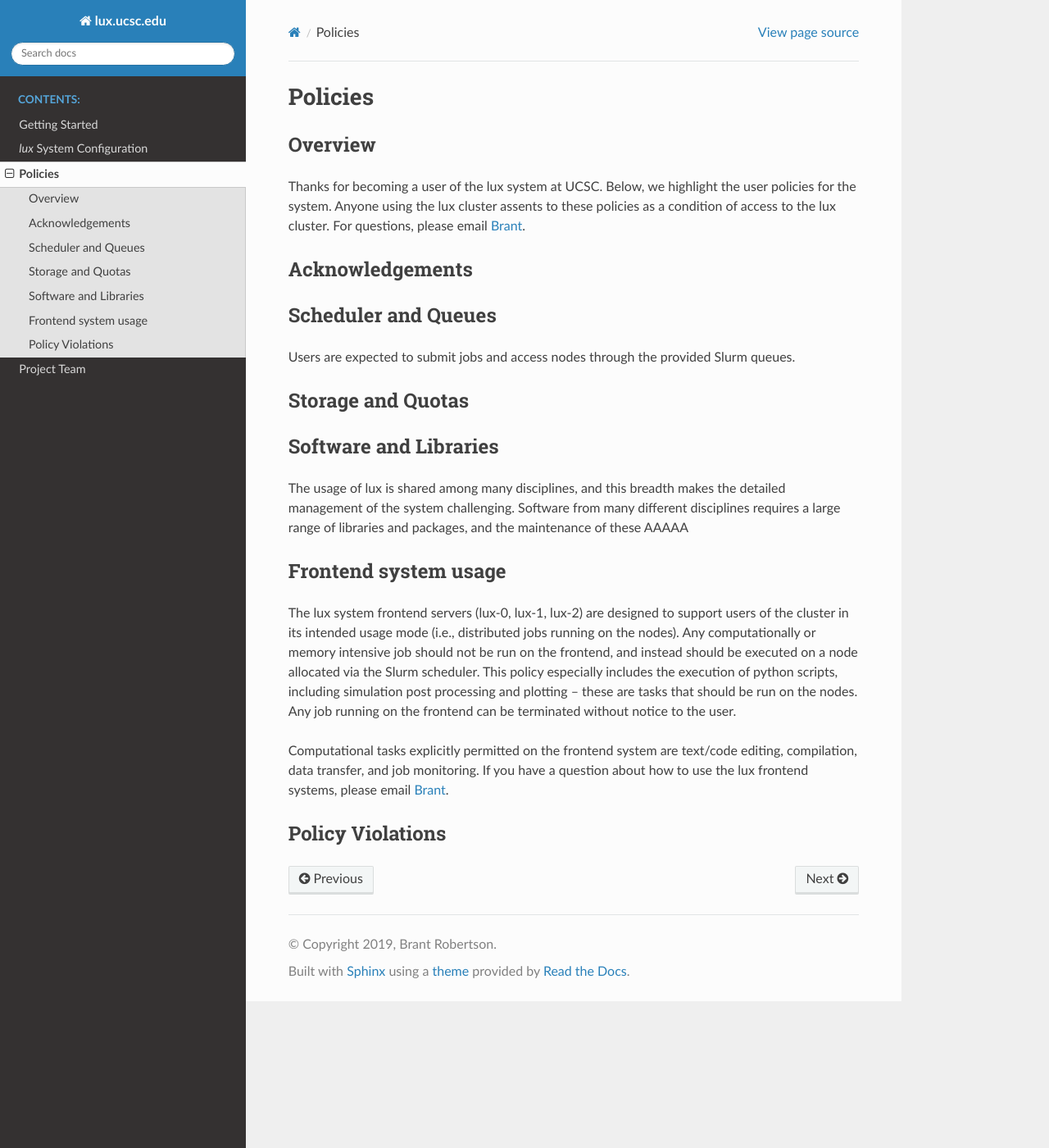
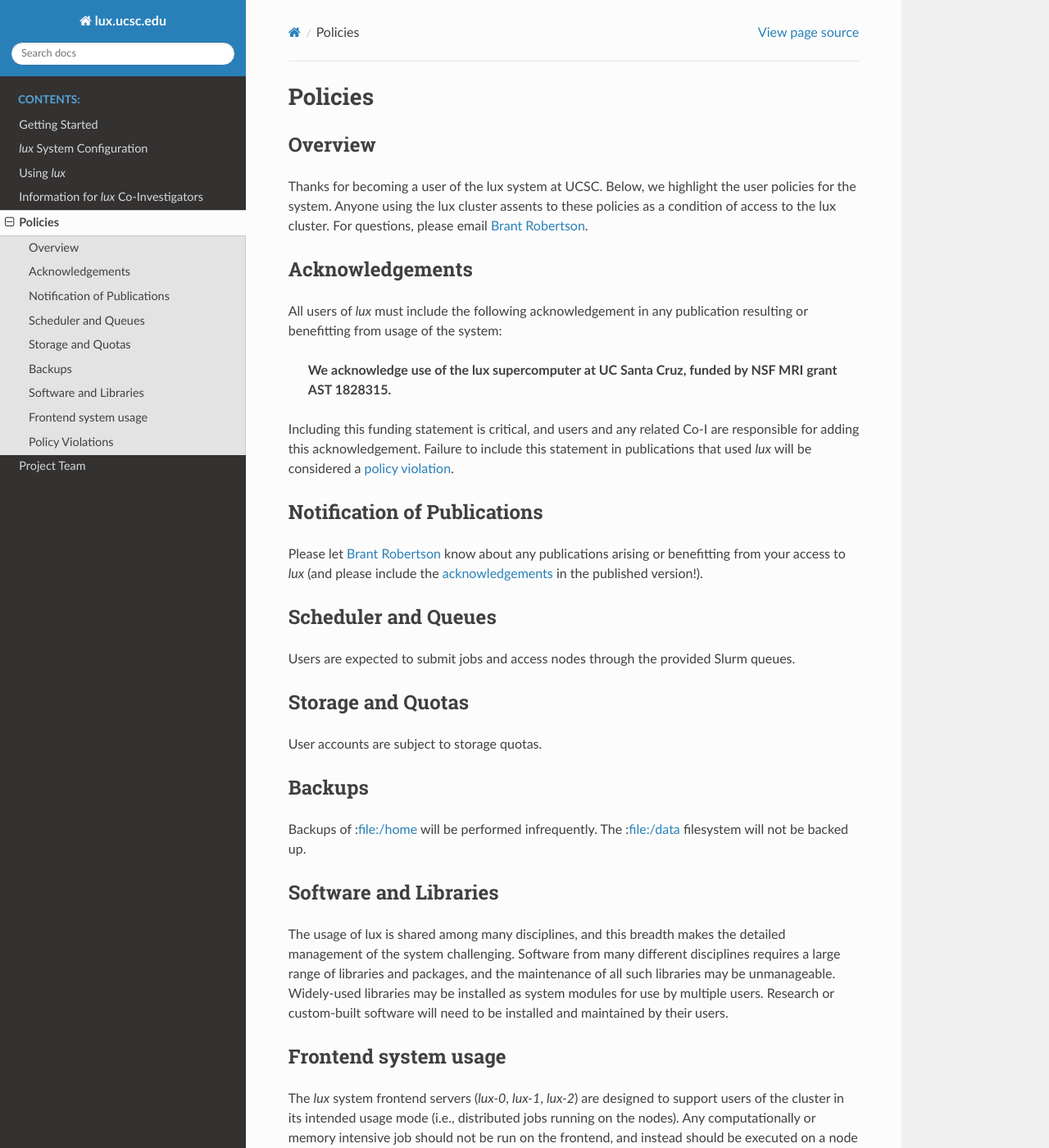
Before and after one commit to brantr/lux-website, a Sphinx documentation site: the page built from docs/source/policies.rst, in a window 1280 px wide and 1400 px high. Shown: the whole window at 82% size. Built offline with Sphinx 7.4.7 and the Read the Docs theme 2.0.0, drawn with Linux system fonts in a browser that asks for light colours; some of the changed text lies outside the part shown.

Commit message:
Added many policies, beginning user info.

```diff
--- /dev/null
+++ b/docs/source/coi_info.rst
@@ -0,0 +1,31 @@
+.. _email_brant: brant@ucsc.edu
+.. _getting_started: ../html/getting_started.html
+.. _using_lux: ../html/using_lux.html
+.. _sundry_accounts: ../html/getting_started.html#external_collaborators
+
+.. _coi_info:
+
+**************************************
+Information for *lux* Co-Investigators
+**************************************
+
+Group Management
+----------------
+
+Each Co-I on the *lux* project has an access group they can manage, which allows for you to enable access to your students, postdocs, and collaborators directly.
+
+For people with existing UCSC CruzID accounts, just follow the `Adding Users <adding_users_>`_ directions below to enable their access to *lux*. No intervention from ITS or Brant is needed, and you can manage your access group directly. These accounts share your resources, disk space, group accounting, etc.  Once you've enabled their access, just direct them to `Getting Started <getting_started_>`_ and `Using lux <using_lux>`_ for further information.
+
+For external collaborators without a UCSC CruzID account, you will need to request a sundry account (see more info `here <sundry_accounts_>`_). The sundry accounts will grant your collaborator a CruzID, but may only be authorized for one year at a time (renewable annually). As long as the sundry account is active and in your access group, your collaborator will be able to connect to *lux*. The sundry accounts will have the same resources as others in your access group. Also, please be sensitive to the ongoing UCSC-based research on *lux* and realize that enabling access to external competitors can reduce our institutional colleagues' competitive advantage.
+
+.. _adding_users:
+
+Adding Users
+------------
+Here are instructions for adding users to your *lux* access group:
+
+  * Log onto `cruzid.ucsc.edu <https://cruzid.ucsc.edu>`_ using your CruzID and Gold password.
+  * On the blue menu, click **Advanced->Group Management**.
+  * This should take you to the **Group Management** page, and you should see a group called **lux-[your last name]**.  Please click that link.
+  * You should now see **Manage Group - lux-[your last name]**. You can then click **+ Group Members** and add someone by name or CruzID.
+  * If you have questions or issues, please email `Brant <email_brant_>`_.
--- a/docs/source/index.rst
+++ b/docs/source/index.rst
@@ -18,6 +18,8 @@ The NSF-funded lux supercomputer at UC Santa Cruz will enable computational rese
 
    getting_started.rst
    system.rst
+   using_lux.rst
+   coi_info.rst
    policies.rst
    project.rst
 
--- a/docs/source/policies.rst
+++ b/docs/source/policies.rst
@@ -12,10 +12,22 @@ Policies
 Overview
 --------
 
-Thanks for becoming a user of the lux system at UCSC. Below, we highlight the user policies for the system. Anyone using the lux cluster assents to these policies as a condition of access to the lux cluster. For questions, please email Brant_.
+Thanks for becoming a user of the lux system at UCSC. Below, we highlight the user policies for the system. Anyone using the lux cluster assents to these policies as a condition of access to the lux cluster. For questions, please email `Brant Robertson <email_brant_>`_.
+
+.. _acknowledgements:
 
 Acknowledgements
 ----------------
+
+All users of *lux* must include the following acknowledgement in any publication resulting or benefitting from usage of the system:
+
+	**We acknowledge use of the lux supercomputer at UC Santa Cruz, funded by NSF MRI grant AST 1828315.**
+
+Including this funding statement is critical, and users and any related Co-I are responsible for adding this acknowledgement. Failure to include this statement in publications that used *lux* will be considered a `policy violation <policy_violations_>`_.
+
+Notification of Publications
+----------------------------
+Please let `Brant Robertson <email_brant_>`_ know about any publications arising or benefitting from your access to *lux* (and please include the `acknowledgements <acknowledgements_>`_ in the published version!).
 
 Scheduler and Queues
 --------------------
@@ -23,19 +35,27 @@ Users are expected to submit jobs and access nodes through the provided Slurm qu
 
 Storage and Quotas
 ------------------
+User accounts are subject to storage quotas.
+
+Backups
+-------
+Backups of :file:/home will be performed infrequently. The :file:/data filesystem will not be backed up.
 
 Software and Libraries
 ----------------------
 
-The usage of lux is shared among many disciplines, and this breadth makes the detailed management of the system challenging. Software from many different disciplines requires a large range of libraries and packages, and the maintenance of these AAAAA
+The usage of lux is shared among many disciplines, and this breadth makes the detailed management of the system challenging. Software from many different disciplines requires a large range of libraries and packages, and the maintenance of all such libraries may be unmanageable. Widely-used libraries may be installed as system modules for use by multiple users. Research or custom-built software will need to be installed and maintained by their users.
 
 Frontend system usage
 ---------------------
 
-The lux system frontend servers (lux-0, lux-1, lux-2) are designed to support users of the cluster in its intended usage mode (i.e., distributed jobs running on the nodes). Any computationally or memory intensive job should not be run on the frontend, and instead should be executed on a node allocated via the Slurm scheduler. This policy especially includes the execution of python scripts, including simulation post processing and plotting – these are tasks that should be run on the nodes. Any job running on the frontend can be terminated without notice to the user.
+The *lux* system frontend servers (*lux-0*, *lux-1*, *lux-2*) are designed to support users of the cluster in its intended usage mode (i.e., distributed jobs running on the nodes). Any computationally or memory intensive job should not be run on the frontend, and instead should be executed on a node allocated via the Slurm scheduler. This policy especially includes the execution of python scripts, including simulation post processing and plotting – these are tasks that should be run on the nodes. Any job running on the frontend can be terminated without notice to the user.
 
 
-Computational tasks explicitly permitted on the frontend system are text/code editing, compilation, data transfer, and job monitoring. If you have a question about how to use the lux frontend systems, please email Brant_.
+Computational tasks explicitly permitted on the frontend system are text/code editing, compilation, data transfer, and job monitoring. If you have a question about how to use the lux frontend systems, please email `Brant Robertson <email_brant_>`_.
+
+.. _policy_violations:
 
 Policy Violations
 -----------------
+Users who violate the above policies risk losing temporary or permanent access to *lux*. The project Co-Is agree to help enforce policies for their affiliated users. If you have questions about policy violations, please email `Brant Robertson <email_brant_>`_.
--- a/docs/source/project.rst
+++ b/docs/source/project.rst
@@ -1,5 +1,4 @@
 .. _project:
-
 
 *****************************
 Project Team
--- a/docs/source/system.rst
+++ b/docs/source/system.rst
@@ -13,7 +13,7 @@ Compute System Overview
 The *lux* system is based on 3 login servers (*lux-0*, *lux-1*, and *lux-2*)
 and 108 Dell compute nodes. The compute nodes each have 2x 20-core Intel Xeon Gold 6248 (Cascade Lake) CPUs, 192GB RAM, 2.4TB SSD local scratch space, and 100 GB/s Mellanox HDR non-blocking Infiniband networking. There are 80 CPU-only nodes (*node001*-*node080*) and 28 GPU-enabled nodes (*gpu001*-*gpu028*) that have 2x NVIDIA 32GB V100 GPUs.
 
-Instructions for getting access and using the system are available on the `Getting Started <getting_started_>`_ and using_lux_ pages.
+Instructions for getting access and using the system are available on the `Getting Started <getting_started_>`_ and `Using *lux* <using_lux_>`_ pages.
 
 
 Facilities Statement for Grants
--- /dev/null
+++ b/docs/source/using_lux.rst
@@ -0,0 +1,6 @@
+.. _using_lux:
+
+
+*******************************
+Using *lux*
+*******************************
```
Also changed, not shown: other parts of docs/source/policies.rst (+1 -1 lines), docs/source/getting_started.rst (+38 -3 lines).
